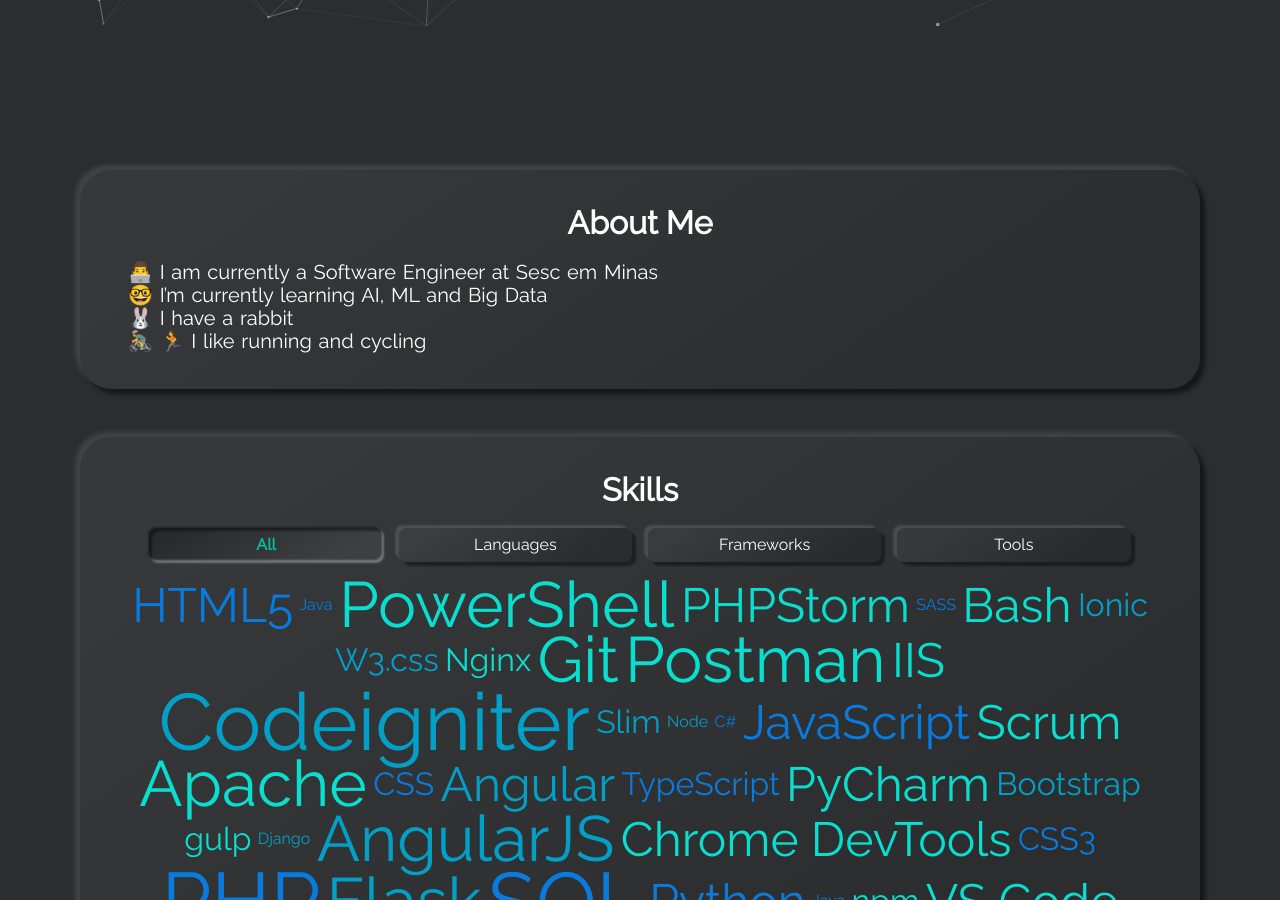
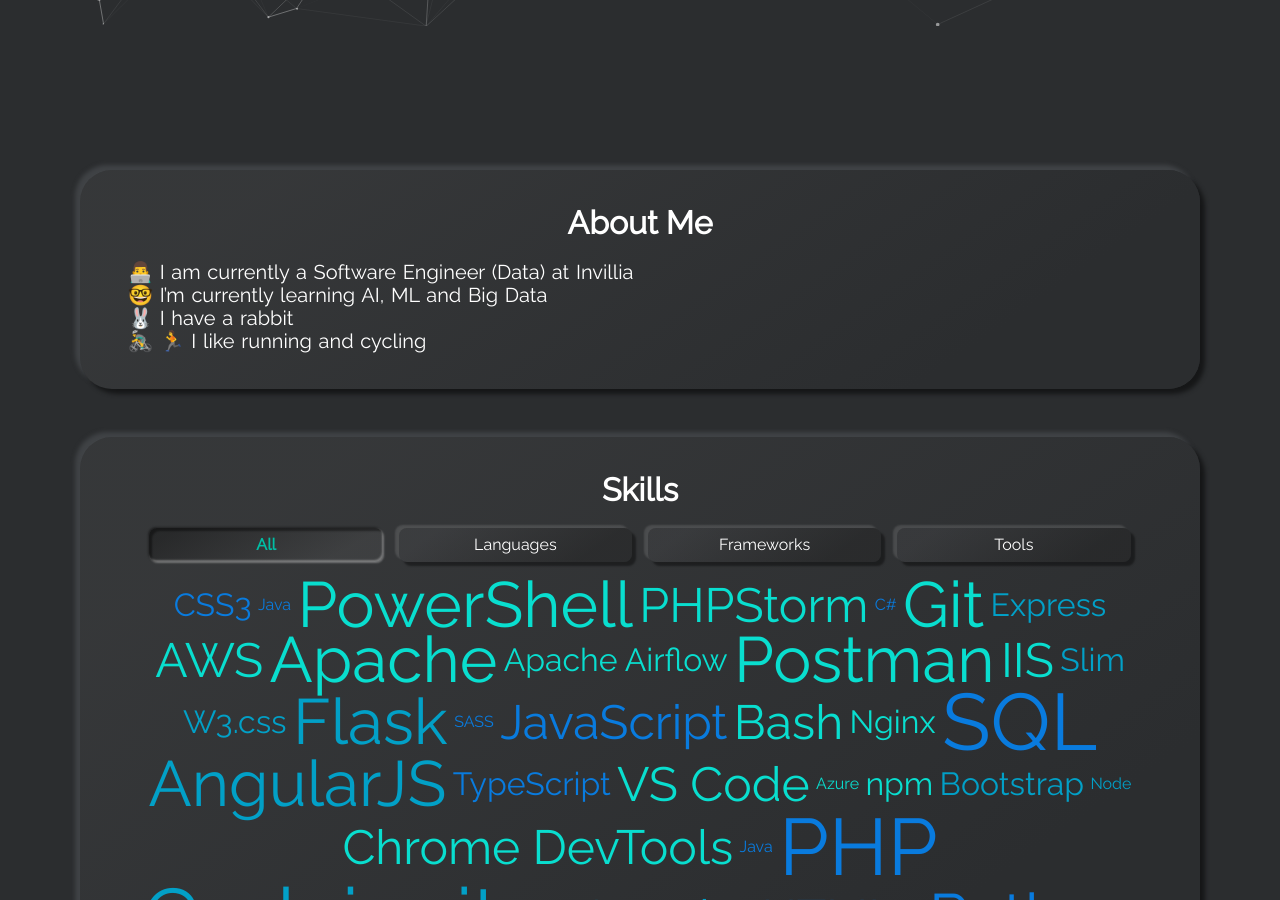
Before and after one commit to robsonpiere/robsonpiere.github.io, a Jekyll site: the page built from index.html, in a window 1280 px wide and 900 px high, scrolled down 890 px. Built offline with Jekyll 4.4.1, drawn with Linux system fonts in a browser that asks for light colours; some of the changed text lies outside the part shown.

Commit message:
Update info

```diff
--- a/_config.yml
+++ b/_config.yml
@@ -4,7 +4,7 @@
 # title: This will be displayed as the website's name in your browser tab.
 title: Robson Piere
 # description: This will be meta HTML tag content. This can be ignored.
-description: Developer and Data Science Student
+description: Software Engineer and Data Science Student
 # baseurl: The subpath of your site
 # > set this to "", if you renamed the repository to <user>.github.io
 baseurl: ""
@@ -37,7 +37,7 @@
 # about_me_title: The will be displayed as the title in the About Me section
 about_me_title: About Me
 # about_me_description: This will be displayed under the title.
-about_me_description: '👨‍💻 I am currently a Software Engineer at Sesc em Minas <br> 🤓 I’m currently learning AI, ML and Big Data <br> 🐰  I have a rabbit <br> 🚴‍♂️ 🏃 I like running and cycling'
+about_me_description: '👨‍💻 I am currently a Software Engineer (Data) at Invillia  <br> 🤓 I’m currently learning AI, ML and Big Data <br> 🐰  I have a rabbit <br> 🚴‍♂️ 🏃 I like running and cycling'
 
 # SKILLS SECTION
 # show_skills_card:
--- a/_data/skills-languages.yml
+++ b/_data/skills-languages.yml
@@ -12,7 +12,7 @@
   weight: 3
 
 - name: Python
-  weight: 3
+  weight: 4
 
 - name: HTML5
   weight: 3
--- a/_data/skills-tools.yml
+++ b/_data/skills-tools.yml
@@ -4,6 +4,15 @@
 # Example of a Dev Tool
 # - name: Git
 #   weight: 5
+
+- name: Azure
+  weight: 1
+
+- name: AWS
+  weight: 3
+
+- name: Apache Airflow
+  weight: 2
 
 - name: Git
   weight: 4
```
Also changed, not shown: _data/timeline.yml (+13 -1 lines).
